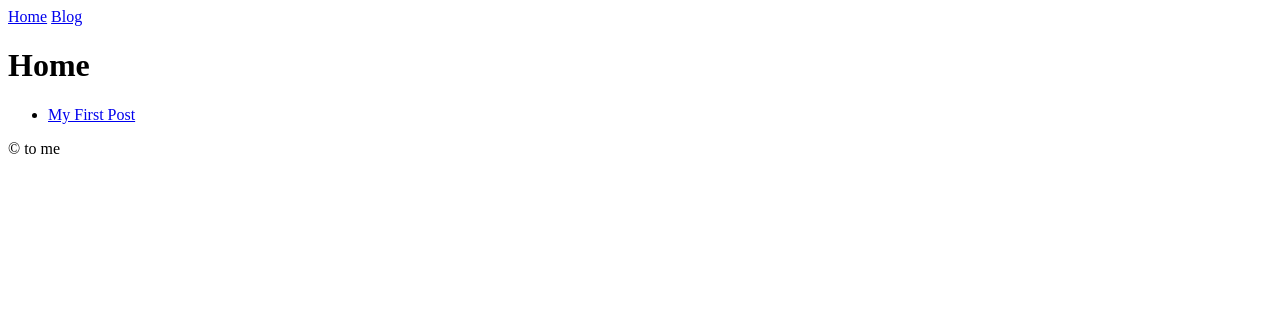
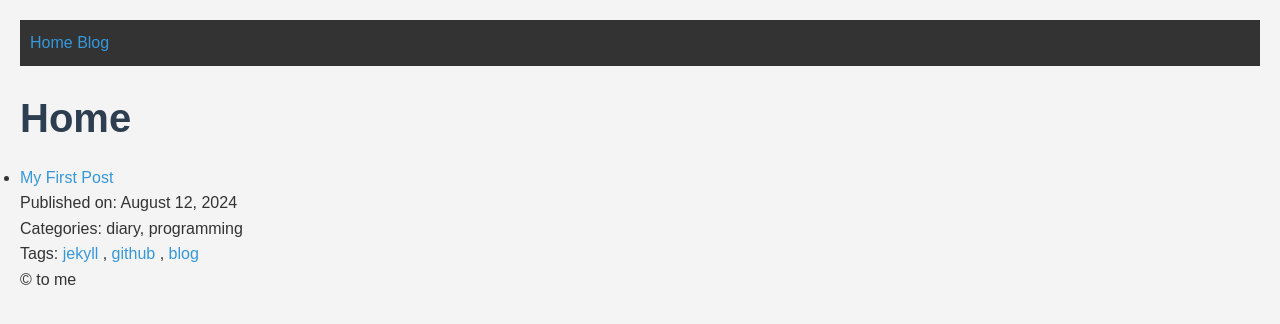
Before and after one commit to cliffordwilliam/my_archive, a Jekyll site: the page built from index.md, in a window 1280 px wide. Shown: the top 324 px of the page. Built offline with Jekyll 4.4.1, drawn with Linux system fonts in a browser that asks for light colours.

Commit message:
add tags

```diff
--- a/_config.yml
+++ b/_config.yml
@@ -13,4 +13,4 @@ defaults:
       layout: "post" # overrides previous default layout
 domain: "cliffordwilliam.github.io"       # if you want to force HTTPS, specify the domain without the http at the start, e.g. example.com
 url: "https://cliffordwilliam.github.io"  # the base hostname and protocol for your site, e.g. http://example.com
-baseurl: "/my_archive/"      # place folder name if the site is served in a subfolder
+baseurl: "/my_archive"      # place folder name if the site is served in a subfolder
--- a/_layouts/default.html
+++ b/_layouts/default.html
@@ -3,7 +3,7 @@
   <head>
     <meta charset="utf-8">
     <title>{{ page.title }}</title>
-    <link rel="stylesheet" href="/css/style.css">
+    <link rel="stylesheet" href="{{ '/assets/css/style.css' | relative_url }}">
   </head>
   <body>
     <nav>
--- a/_layouts/post.html
+++ b/_layouts/post.html
@@ -1,6 +1,6 @@
 ---
 layout: default
 ---
-<p>{{ page.date }} - Written by {{ page.author }}</p>
+<p>{{ page.date }}</p>
 
 {{ content }}
--- a/_posts/2024-08-12-first-post.md
+++ b/_posts/2024-08-12-first-post.md
@@ -1,6 +1,8 @@
 ---
 title: "My First Post"
 categories: diary programming
+date: 2024-08-12 14:30:00 -0000
+tags: jekyll github blog
 ---
 
 # Welcome
--- /dev/null
+++ b/assets/css/style.css
@@ -0,0 +1,118 @@
+/* General Reset */
+* {
+  margin: 0;
+  padding: 0;
+  box-sizing: border-box;
+}
+
+/* Body Styling */
+body {
+  font-family: 'Arial', sans-serif;
+  line-height: 1.6;
+  background-color: #f4f4f4;
+  color: #333;
+  padding: 20px;
+}
+
+/* Headings */
+h1, h2, h3, h4, h5, h6 {
+  margin-bottom: 15px;
+  color: #2c3e50;
+}
+
+h1 {
+  font-size: 2.5em;
+}
+
+h2 {
+  font-size: 2em;
+}
+
+h3 {
+  font-size: 1.75em;
+}
+
+/* Links */
+a {
+  color: #3498db;
+  text-decoration: none;
+}
+
+a:hover {
+  text-decoration: underline;
+}
+
+/* Paragraphs */
+p {
+  margin-bottom: 15px;
+}
+
+/* Containers */
+.container {
+  max-width: 1200px;
+  margin: 0 auto;
+  padding: 20px;
+  background-color: #fff;
+  border-radius: 8px;
+  box-shadow: 0 2px 8px rgba(0, 0, 0, 0.1);
+}
+
+/* Navigation Menu */
+nav {
+  background: #333;
+  padding: 10px;
+  margin-bottom: 20px;
+}
+
+nav ul {
+  list-style: none;
+  display: flex;
+  justify-content: center;
+}
+
+nav ul li {
+  margin: 0 15px;
+}
+
+nav ul li a {
+  color: #fff;
+  font-weight: bold;
+}
+
+nav ul li a:hover {
+  color: #f4f4f4;
+}
+
+/* Buttons */
+button {
+  background-color: #3498db;
+  color: white;
+  padding: 10px 20px;
+  border: none;
+  border-radius: 5px;
+  cursor: pointer;
+}
+
+button:hover {
+  background-color: #2980b9;
+}
+
+/* Responsive Design */
+@media (max-width: 768px) {
+  body {
+    padding: 10px;
+  }
+
+  .container {
+    padding: 10px;
+  }
+
+  nav ul {
+    flex-direction: column;
+    align-items: center;
+  }
+
+  nav ul li {
+    margin-bottom: 10px;
+  }
+}
--- a/index.md
+++ b/index.md
@@ -5,7 +5,13 @@ title: "Home"
 <ul>
   {% for post in site.posts %}
     <li>
-      <a href="{{ post.url }}">{{ post.title }}</a>
+      <a href="{{ post.url | relative_url }}">{{ post.title }}</a>
+      <br>
+      Published on: {{ post.date | date: "%B %d, %Y" }}
+      <br>
+      Categories: {{ post.categories | join: ", " }}
+      <br>
+      Tags: {% for tag in post.tags %} <a href="/tag/{{ tag }}">{{ tag }}</a> {% unless forloop.last %}, {% endunless %} {% endfor %}
     </li>
   {% endfor %}
 </ul>
```
